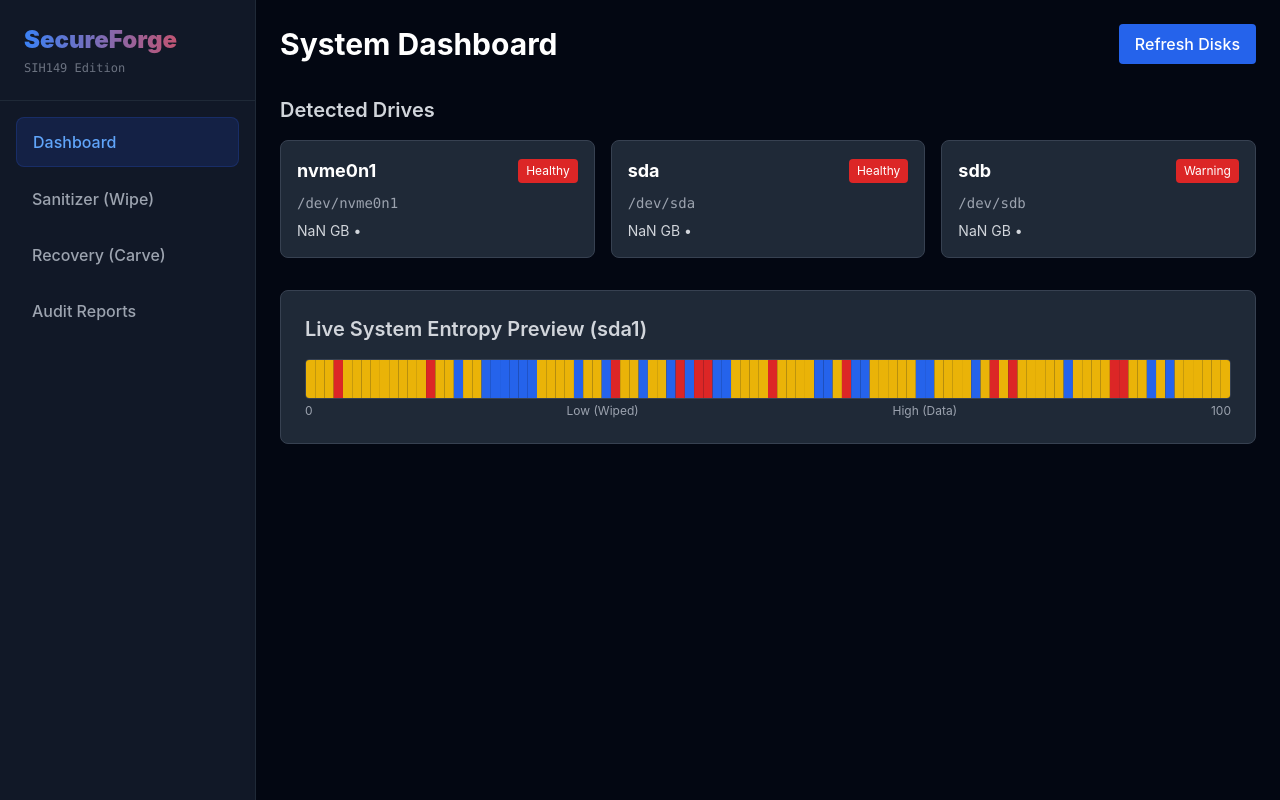
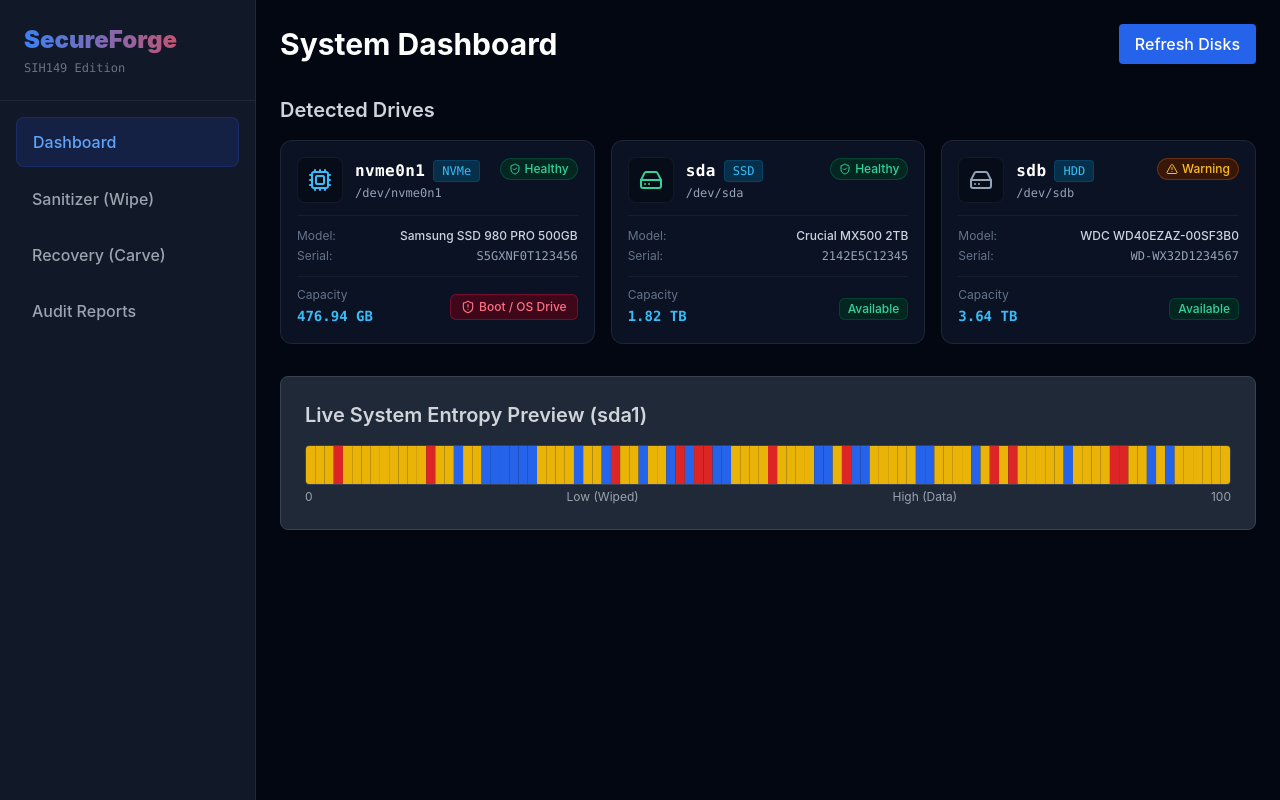
Before and after one commit to K01SR/SecureForge, a React (Vite) app in the folder src-ui/: page / in a window 1280 px wide. Built offline with nearby package versions, Linux system fonts and the light colour scheme.

Commit message:
feat(ui/components): add high-tech DriveCard with SMART health indicators and drive badges

```diff
--- a/src-ui/src/components/DriveCard.tsx
+++ b/src-ui/src/components/DriveCard.tsx
@@ -1,4 +1,5 @@
 import { DriveInfo } from '../lib/types';
+import { HardDrive, Cpu, Usb, ShieldAlert, ShieldCheck, Activity, AlertTriangle } from 'lucide-react';
 
 interface Props {
   drive: DriveInfo;
@@ -7,19 +8,123 @@ interface Props {
 }
 
 export function DriveCard({ drive, onClick, selected }: Props) {
+  const formatBytes = (bytes: number) => {
+    if (bytes === 0) return '0 B';
+    const k = 1024;
+    const sizes = ['B', 'KB', 'MB', 'GB', 'TB', 'PB'];
+    const i = Math.floor(Math.log(bytes) / Math.log(k));
+    return `${parseFloat((bytes / Math.pow(k, i)).toFixed(2))} ${sizes[i]}`;
+  };
+
+  const getDriveIcon = () => {
+    switch (drive.drive_type) {
+      case 'NVMe':
+        return <Cpu className="w-6 h-6 text-cyber-400" />;
+      case 'SSD':
+        return <HardDrive className="w-6 h-6 text-emerald-400" />;
+      case 'USB':
+        return <Usb className="w-6 h-6 text-amber-400" />;
+      default:
+        return <HardDrive className="w-6 h-6 text-slate-400" />;
+    }
+  };
+
+  const getSmartBadge = () => {
+    switch (drive.smart_status) {
+      case 'Healthy':
+        return (
+          <span className="inline-flex items-center gap-1 px-2 py-0.5 rounded-full text-xs font-medium bg-emerald-950/80 text-emerald-400 border border-emerald-800/60">
+            <ShieldCheck className="w-3 h-3" /> Healthy
+          </span>
+        );
+      case 'Warning':
+        return (
+          <span className="inline-flex items-center gap-1 px-2 py-0.5 rounded-full text-xs font-medium bg-amber-950/80 text-amber-400 border border-amber-800/60">
+            <AlertTriangle className="w-3 h-3" /> Warning
+          </span>
+        );
+      case 'Critical':
+        return (
+          <span className="inline-flex items-center gap-1 px-2 py-0.5 rounded-full text-xs font-medium bg-rose-950/80 text-rose-400 border border-rose-800/60">
+            <ShieldAlert className="w-3 h-3" /> Critical
+          </span>
+        );
+      default:
+        return (
+          <span className="inline-flex items-center gap-1 px-2 py-0.5 rounded-full text-xs font-medium bg-slate-800 text-slate-400 border border-slate-700">
+            <Activity className="w-3 h-3" /> SMART N/A
+          </span>
+        );
+    }
+  };
+
   return (
     <div
       onClick={onClick}
-      className={`p-4 rounded-lg cursor-pointer border ${selected ? 'border-blue-500 bg-blue-900/30' : 'border-gray-700 bg-gray-800'} hover:bg-gray-700 transition-colors`}
+      className={`glass-panel-interactive p-4 rounded-xl cursor-pointer relative overflow-hidden group ${
+        selected ? 'border-cyber-400/80 ring-2 ring-cyber-400/30 glow-border bg-surface-900/90' : ''
+      }`}
     >
-      <div className="flex justify-between items-center mb-2">
-        <span className="text-lg font-bold text-white">{drive.name}</span>
-        <span className={`px-2 py-1 text-xs rounded ${drive.smart_status === 'OK' ? 'bg-green-600' : 'bg-red-600'} text-white`}>
-          {drive.smart_status}
-        </span>
+      {/* Top row: Icon, Name, Type Badge, SMART */}
+      <div className="flex items-start justify-between gap-2">
+        <div className="flex items-center gap-3">
+          <div className="p-2.5 rounded-lg bg-surface-950/80 border border-white/5 group-hover:border-cyber-500/30 transition-colors">
+            {getDriveIcon()}
+          </div>
+          <div>
+            <div className="flex items-center gap-2">
+              <span className="font-mono text-base font-bold text-white tracking-wide">{drive.name}</span>
+              <span className="text-xs px-2 py-0.5 rounded font-mono bg-cyber-950 text-cyber-400 border border-cyber-800/50">
+                {drive.drive_type}
+              </span>
+            </div>
+            <div className="text-xs text-slate-400 font-mono mt-0.5 truncate max-w-[200px]" title={drive.path}>
+              {drive.path}
+            </div>
+          </div>
+        </div>
+        <div>{getSmartBadge()}</div>
       </div>
-      <div className="text-sm text-gray-400 font-mono">{drive.path}</div>
-      <div className="text-sm text-gray-300 mt-2">{(drive.size / 1024 / 1024 / 1024).toFixed(2)} GB • {drive.type}</div>
+
+      {/* Model & Serial */}
+      <div className="mt-3 pt-3 border-t border-white/5 space-y-1 text-xs">
+        <div className="flex justify-between text-slate-300">
+          <span className="text-slate-500">Model:</span>
+          <span className="font-medium truncate max-w-[220px]" title={drive.model}>{drive.model || 'Generic Storage'}</span>
+        </div>
+        <div className="flex justify-between text-slate-300 font-mono">
+          <span className="text-slate-500 font-sans">Serial:</span>
+          <span className="text-slate-400 truncate max-w-[220px]">{drive.serial || 'N/A'}</span>
+        </div>
+      </div>
+
+      {/* Capacity & System Status */}
+      <div className="mt-3 pt-2.5 border-t border-white/5 flex items-center justify-between">
+        <div>
+          <span className="text-xs text-slate-500 block">Capacity</span>
+          <span className="text-sm font-bold font-mono text-cyber-400">{formatBytes(drive.size_bytes)}</span>
+        </div>
+        <div>
+          {drive.is_system_drive ? (
+            <span className="inline-flex items-center gap-1 text-xs font-medium text-rose-400 bg-rose-950/80 px-2.5 py-1 rounded-md border border-rose-800/60">
+              <ShieldAlert className="w-3.5 h-3.5" /> Boot / OS Drive
+            </span>
+          ) : drive.is_mounted ? (
+            <span className="inline-flex items-center gap-1 text-xs font-medium text-amber-400 bg-amber-950/80 px-2 py-0.5 rounded-md border border-amber-800/50">
+              Mounted ({drive.mount_points.length})
+            </span>
+          ) : (
+            <span className="inline-flex items-center gap-1 text-xs font-medium text-emerald-400 bg-emerald-950/80 px-2 py-0.5 rounded-md border border-emerald-800/50">
+              Available
+            </span>
+          )}
+        </div>
+      </div>
+
+      {/* Subtle selection glow bar */}
+      {selected && (
+        <div className="absolute bottom-0 left-0 right-0 h-1 bg-gradient-to-r from-cyber-500 via-emerald-400 to-cyber-500" />
+      )}
     </div>
   );
 }
```
